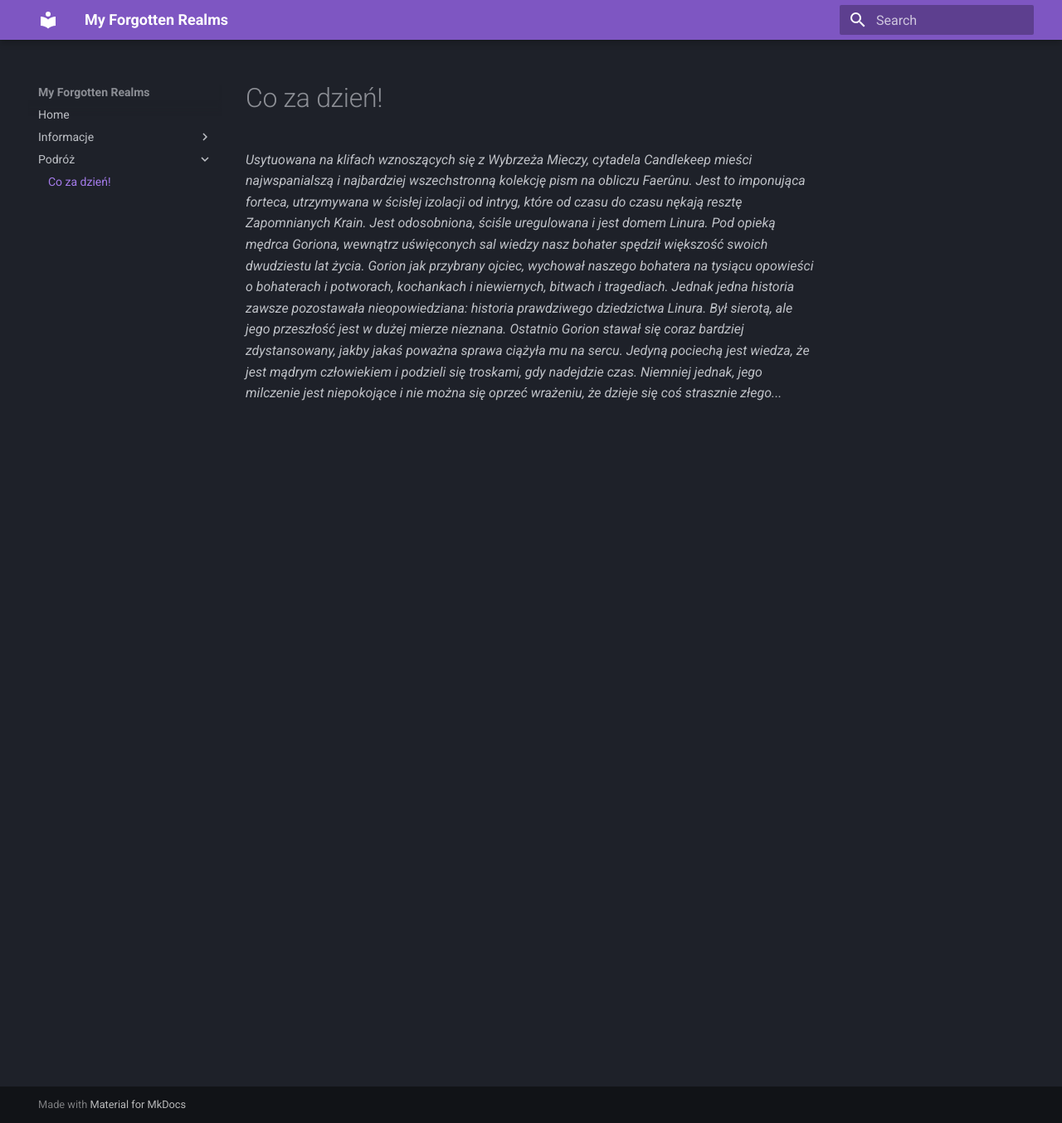
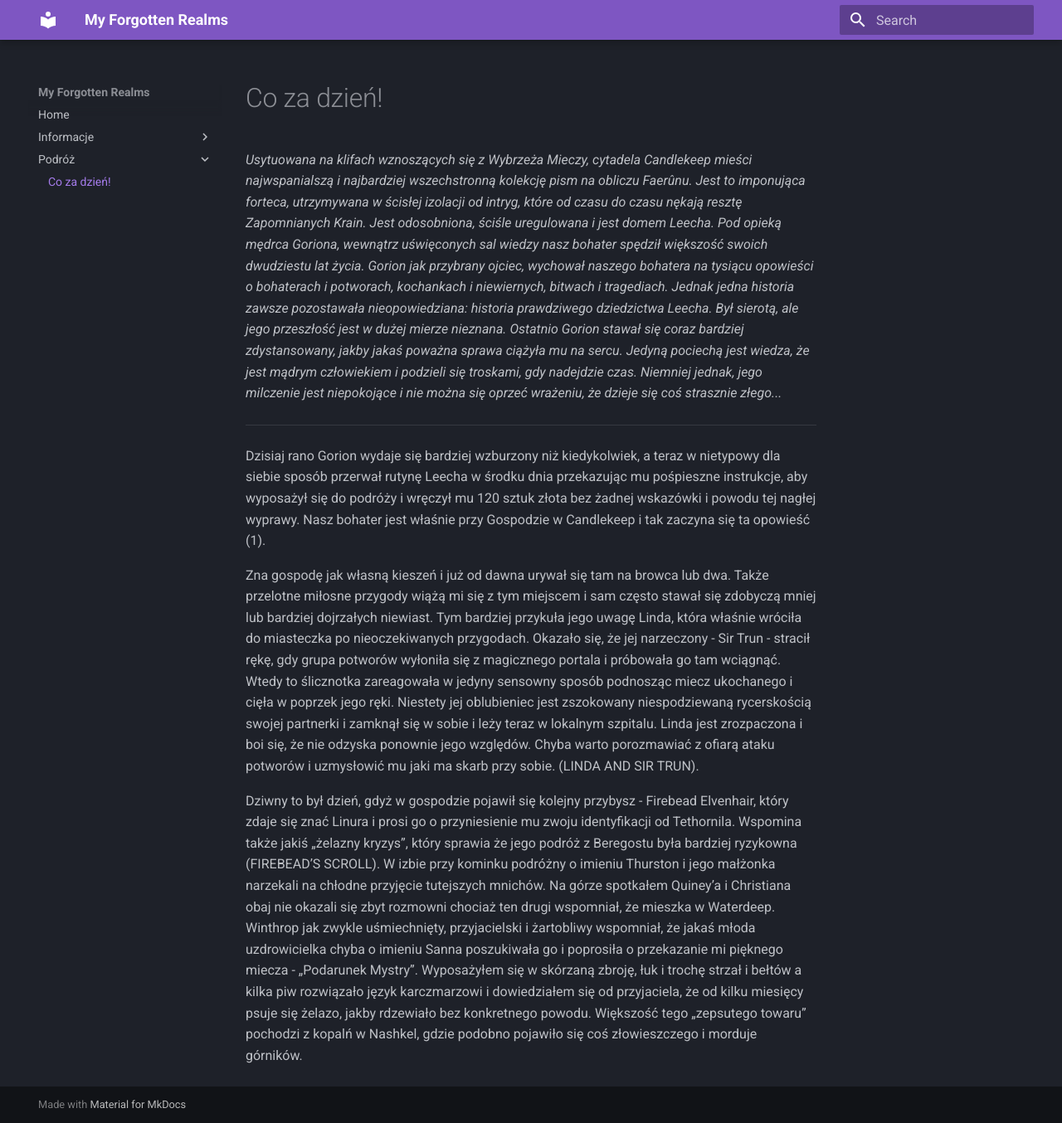
Before and after one commit to zbychfish/my-forgotten-realms, an MkDocs documentation site: the page built from docs/storyline/AR2600-1.md, in a window 1280 px wide and 1354 px high. Shown: the whole window at 83% size. Built offline with MkDocs 1.6.1 and Material for MkDocs 9.7.7, drawn with Linux system fonts in a browser that asks for light colours.

Commit message:
modified:   docs/storyline/AR2600-1.md 	modified:   mkdocs.yml

```diff
--- a/docs/storyline/AR2600-1.md
+++ b/docs/storyline/AR2600-1.md
@@ -1,2 +1,11 @@
-*Usytuowana na klifach wznoszących się z Wybrzeża Mieczy, cytadela Candlekeep mieści najwspanialszą i najbardziej wszechstronną kolekcję pism na obliczu Faerûnu. Jest to imponująca forteca, utrzymywana w ścisłej izolacji od intryg, które od czasu do czasu nękają resztę Zapomnianych Krain. Jest odosobniona, ściśle uregulowana i jest domem Linura.
-Pod opieką mędrca Goriona, wewnątrz uświęconych sal wiedzy nasz bohater spędził większość swoich dwudziestu lat życia. Gorion jak przybrany ojciec, wychował naszego bohatera na tysiącu opowieści o bohaterach i potworach, kochankach i niewiernych, bitwach i tragediach. Jednak jedna historia zawsze pozostawała nieopowiedziana: historia prawdziwego dziedzictwa Linura. Był sierotą, ale jego przeszłość jest w dużej mierze nieznana. Ostatnio Gorion stawał się coraz bardziej zdystansowany, jakby jakaś poważna sprawa ciążyła mu na sercu. Jedyną pociechą jest wiedza, że jest mądrym człowiekiem i podzieli się troskami, gdy nadejdzie czas. Niemniej jednak, jego milczenie jest niepokojące i nie można się oprzeć wrażeniu, że dzieje się coś strasznie złego...*
+*Usytuowana na klifach wznoszących się z Wybrzeża Mieczy, cytadela Candlekeep mieści najwspanialszą i najbardziej wszechstronną kolekcję pism na obliczu Faerûnu. Jest to imponująca forteca, utrzymywana w ścisłej izolacji od intryg, które od czasu do czasu nękają resztę Zapomnianych Krain. Jest odosobniona, ściśle uregulowana i jest domem Leecha.
+Pod opieką mędrca Goriona, wewnątrz uświęconych sal wiedzy nasz bohater spędził większość swoich dwudziestu lat życia. Gorion jak przybrany ojciec, wychował naszego bohatera na tysiącu opowieści o bohaterach i potworach, kochankach i niewiernych, bitwach i tragediach. Jednak jedna historia zawsze pozostawała nieopowiedziana: historia prawdziwego dziedzictwa Leecha. Był sierotą, ale jego przeszłość jest w dużej mierze nieznana. Ostatnio Gorion stawał się coraz bardziej zdystansowany, jakby jakaś poważna sprawa ciążyła mu na sercu. Jedyną pociechą jest wiedza, że jest mądrym człowiekiem i podzieli się troskami, gdy nadejdzie czas. Niemniej jednak, jego milczenie jest niepokojące i nie można się oprzeć wrażeniu, że dzieje się coś strasznie złego...*
+<HR>
+Dzisiaj rano Gorion wydaje się bardziej wzburzony niż kiedykolwiek, a teraz w nietypowy dla siebie sposób przerwał rutynę Leecha w środku dnia przekazując mu pośpieszne instrukcje, aby wyposażył się do podróży i wręczył mu 120 sztuk złota bez żadnej wskazówki i powodu tej nagłej wyprawy. Nasz bohater jest właśnie przy Gospodzie w Candlekeep i tak zaczyna się ta opowieść (1).
+
+Zna gospodę jak własną kieszeń i już od dawna urywał się tam na browca lub dwa. Także przelotne miłosne przygody wiążą mi się z tym miejscem i sam często stawał się zdobyczą mniej lub bardziej dojrzałych niewiast. Tym bardziej przykuła jego uwagę Linda, która właśnie wróciła do miasteczka po nieoczekiwanych przygodach. Okazało się, że jej narzeczony - Sir Trun - stracił rękę, gdy grupa potworów wyłoniła się z magicznego portala i próbowała go tam wciągnąć. Wtedy to ślicznotka zareagowała w jedyny sensowny sposób podnosząc miecz ukochanego i cięła w poprzek jego ręki. Niestety jej oblubieniec jest zszokowany niespodziewaną rycerskością swojej partnerki i zamknął się w sobie i leży teraz w lokalnym szpitalu. Linda jest zrozpaczona i boi się, że nie odzyska ponownie jego względów. Chyba warto porozmawiać z ofiarą ataku potworów i uzmysłowić mu jaki ma skarb przy sobie. (LINDA AND SIR TRUN).
+
+Dziwny to był dzień, gdyż w gospodzie pojawił się kolejny przybysz - Firebead Elvenhair, który zdaje się znać Linura i prosi go o przyniesienie mu zwoju identyfikacji od Tethornila. Wspomina także jakiś „żelazny kryzys”, który sprawia że jego podróż z Beregostu była bardziej ryzykowna (FIREBEAD’S SCROLL).
+W izbie przy kominku podróżny o imieniu Thurston i jego małżonka narzekali na chłodne przyjęcie tutejszych mnichów.
+Na górze spotkałem Quiney’a i Christiana obaj nie okazali się zbyt rozmowni chociaż ten drugi wspomniał, że mieszka w Waterdeep.
+Winthrop jak zwykle uśmiechnięty, przyjacielski i żartobliwy wspomniał, że jakaś młoda uzdrowicielka chyba o imieniu Sanna poszukiwała go i poprosiła o przekazanie mi pięknego miecza - „Podarunek Mystry”. Wyposażyłem się w skórzaną zbroję, łuk i trochę strzał i bełtów a kilka piw rozwiązało język karczmarzowi i dowiedziałem się od przyjaciela, że od kilku miesięcy psuje się żelazo, jakby rdzewiało bez konkretnego powodu. Większość tego „zepsutego towaru” pochodzi z kopalń w Nashkel, gdzie podobno pojawiło się coś złowieszczego i morduje górników.
--- a/mkdocs.yml
+++ b/mkdocs.yml
@@ -18,6 +18,9 @@ nav:
   - Home: index.md
   - Informacje:
       - Nasz bohater: other/leech.md
+      - Maps: other/maps.md
+      - Zadania: other/zadania.md
+      - Postaci: other/npc.md
       - Lista modów: other/mods.md
   - Podróż:
       - Co za dzień!: storyline/AR2600-1.md
```
Also changed, not shown: docs/other/npc.md (added, +17 -0 lines).
